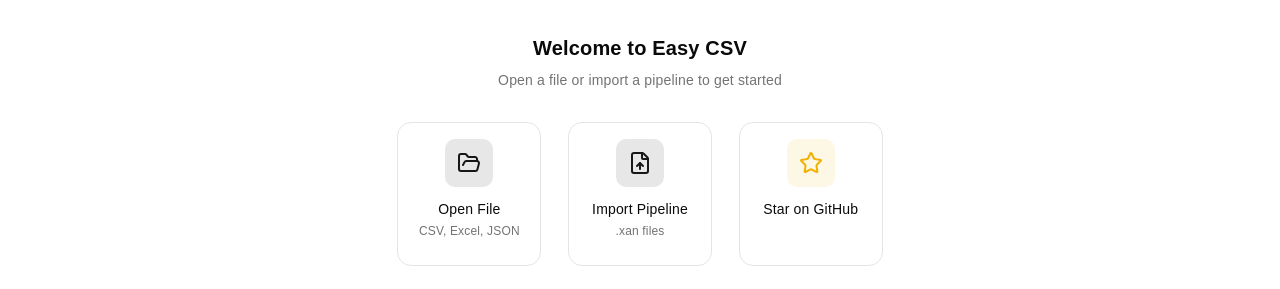
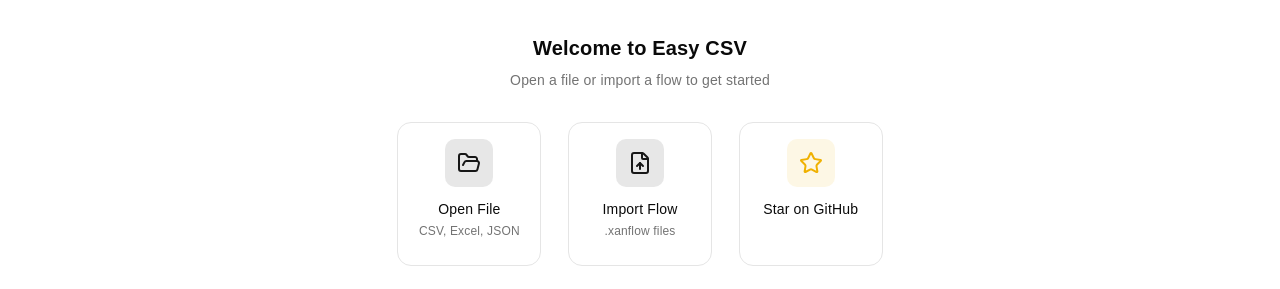
Before and after one commit to tansen87/easy-csv, a React (Vite) app: page / in a window 1280 px wide. Shown: the part 302-591 px from the top of the page. Built offline with nearby package versions, Linux system fonts and the light colour scheme.

Commit message:
refactor: more reasonable node addition

```diff
--- a/src/components/SpreadsheetView.tsx
+++ b/src/components/SpreadsheetView.tsx
@@ -341,7 +341,7 @@ export function SpreadsheetView({
                 Welcome to Easy CSV
               </h2>
               <p className="text-sm text-muted-foreground">
-                Open a file or import a pipeline to get started
+                Open a file or import a flow to get started
               </p>
             </div>
             <div className="grid grid-cols-3 gap-32 justify-items-center">
@@ -365,8 +365,8 @@ export function SpreadsheetView({
                   <FileUp className="h-6 w-6 text-primary" />
                 </div>
                 <div className="text-center">
-                  <p className="text-sm font-medium text-foreground">Import Pipeline</p>
-                  <p className="text-xs text-muted-foreground mt-1">.xan files</p>
+                  <p className="text-sm font-medium text-foreground">Import Flow</p>
+                  <p className="text-xs text-muted-foreground mt-1">.xanflow files</p>
                 </div>
               </button>
               <button
--- a/src/components/spreadsheet/FlowPanel.tsx
+++ b/src/components/spreadsheet/FlowPanel.tsx
@@ -441,7 +441,7 @@ function getLayoutedElements(
 ): { nodes: Node[]; edges: Edge[] } {
   const dagreGraph = new dagre.graphlib.Graph();
   dagreGraph.setDefaultEdgeLabel(() => ({}));
-  dagreGraph.setGraph({ rankdir: "LR", nodesep: 40, ranksep: 80 });
+  dagreGraph.setGraph({ rankdir: "LR", nodesep: 25, ranksep: 50 });
 
   const nodes: Node[] = [];
 
@@ -562,9 +562,37 @@ function getLayoutedElements(
 
   dagre.layout(dagreGraph);
 
-  const MAX_STEPS_PER_COLUMN = 4;
-  const COLUMN_WIDTH = 280;
-  const ROW_HEIGHT = 120;
+  const MAX_STEPS_PER_COLUMN = 5;
+  const COLUMN_WIDTH = 220;
+  const ROW_HEIGHT = 75;
+
+  const occupiedPositions = new Set<string>();
+
+  nodes.forEach((n) => {
+    if (n.id !== "table-node") {
+      const pos = `${Math.round(n.position.x / COLUMN_WIDTH)}-${Math.round(n.position.y / ROW_HEIGHT)}`;
+      occupiedPositions.add(pos);
+    }
+  });
+
+  const findFirstAvailablePosition = (): { x: number; y: number } => {
+    for (let col = 0; col < Math.ceil(steps.length / MAX_STEPS_PER_COLUMN) + 2; col++) {
+      for (let row = 0; row < MAX_STEPS_PER_COLUMN; row++) {
+        const posKey = `${col}-${row}`;
+        if (!occupiedPositions.has(posKey)) {
+          occupiedPositions.add(posKey);
+          return { x: col * COLUMN_WIDTH, y: row * ROW_HEIGHT };
+        }
+      }
+    }
+
+    const totalNodes = nodes.filter(n => n.id !== "table-node").length;
+    const column = Math.floor(totalNodes / MAX_STEPS_PER_COLUMN);
+    const rowInColumn = totalNodes % MAX_STEPS_PER_COLUMN;
+    const newPos = { x: column * COLUMN_WIDTH, y: rowInColumn * ROW_HEIGHT };
+    occupiedPositions.add(`${column}-${rowInColumn}`);
+    return newPos;
+  };
 
   nodes.forEach((node) => {
     const step = steps.find((s) => s.id === node.id);
@@ -584,13 +612,9 @@ function getLayoutedElements(
             y: nodeWithPosition.y - height / 2,
           };
         }
-      } else {
-        const column = Math.floor(stepIndex / MAX_STEPS_PER_COLUMN);
-        const rowInColumn = stepIndex % MAX_STEPS_PER_COLUMN;
-        node.position = {
-          x: column * COLUMN_WIDTH,
-          y: rowInColumn * ROW_HEIGHT,
-        };
+      } else if (!step?.position) {
+        const availablePos = findFirstAvailablePosition();
+        node.position = availablePos;
       }
     }
   });
```
